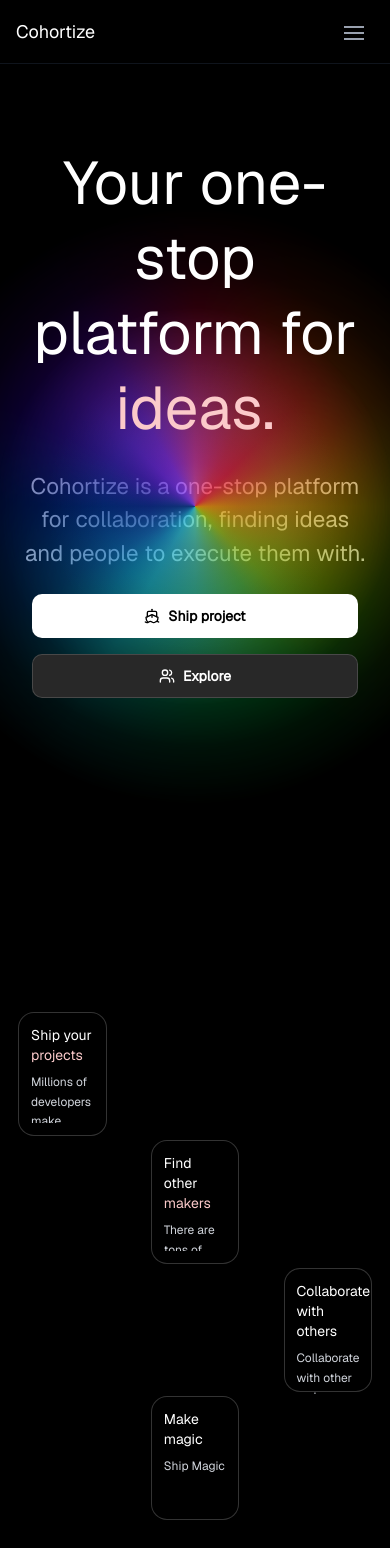
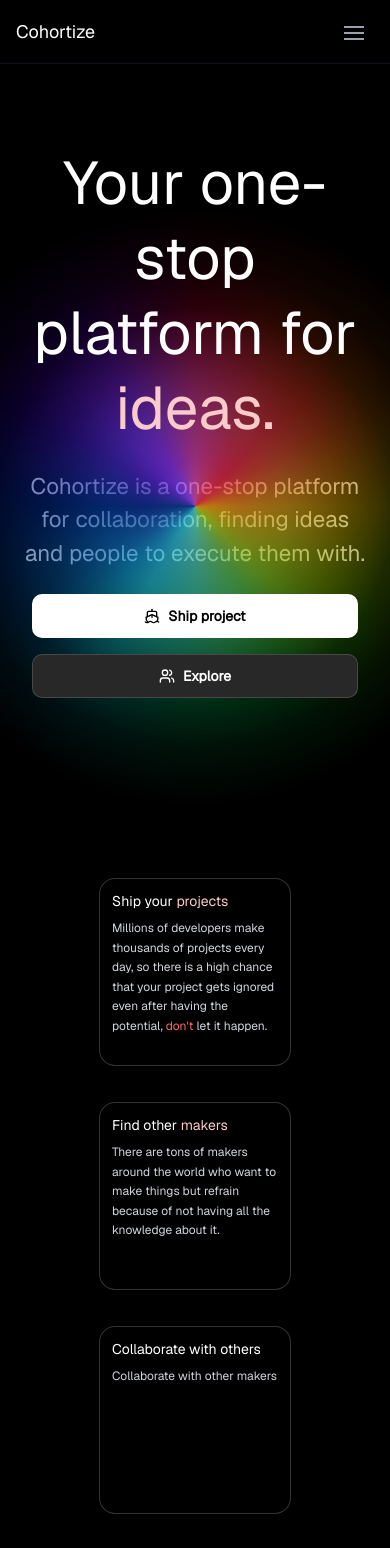
Before and after one commit to Cohortize/site, a React (Vite) app: page / in a window 390 px wide. Shown: the top 1548 px of the page. Built offline with nearby package versions, Linux system fonts and the light colour scheme.

Commit message:
made the positioning responsive

```diff
--- a/src/components/homepage/path.tsx
+++ b/src/components/homepage/path.tsx
@@ -309,33 +309,32 @@
     }, { scope: main, dependencies: [firstDone] });
     */
     return (
-<div
-    //ref={main}
-    className="min-h-screen w-full bg-black flex items-center px-4 sm:px-8 lg:px-16 xl:px-20 py-8 sm:py-16">
-        <div className="w-screen mx-auto flex flex-col lg:flex-col gap-0 sm:gap-0 lg:gap-0 xl:gap-0 justify-center items-center bg-red-800">
-            <div id="first-section" className="bg-black flex flex-row transition-all duration-500 ease-out w-full h-32 sm:h-48 md:h-56 lg:h-60 p-0.5">
-                <div className="bg-black rounded-2xl w-1/4 border border-white/20 p-3 sm:p-4 md:p-6 lg:p-8 flex flex-col justify-start">
+<div className="min-h-screen w-full bg-black flex items-center px-4 sm:px-8 lg:px-16 xl:px-20 py-8 sm:py-16">
+  <div className="w-screen mx-auto flex flex-col lg:flex-col gap-8 sm:gap-12 md:gap-8 lg:gap-0 xl:gap-0 justify-center items-center">
+    <div id="first-section" className="bg-black flex flex-row transition-all duration-500 ease-out w-full h-48 sm:h-56 md:h-48 lg:h-60 p-0.5">
+      <div className="bg-black rounded-2xl w-48 sm:w-56 md:w-48 lg:w-1/4 xl:w-1/4 aspect-square lg:aspect-auto border border-white/20 p-3 sm:p-4 md:p-6 lg:p-8 flex flex-col justify-start mx-auto lg:mx-0">
         <h3 className="text-white text-sm sm:text-base md:text-lg lg:text-xl xl:text-[1.3rem] font-medium mb-2 sm:mb-3 md:mb-4">
           Ship your <span className="text-[#fbcaca]">projects</span>
         </h3>
-                    <p className="text-gray-300 text-xs sm:text-sm md:text-base lg:text-base leading-relaxed overflow-hidden">
+        <p className="text-gray-300 text-xs sm:text-sm md:text-base lg:text-base leading-relaxed">
           Millions of developers make thousands of projects every day, so there is a high chance that your project gets ignored even after having the potential, <span className="text-red-400">don't</span> let it happen.
         </p>
       </div>
     </div>
 
-            <div className="bg-black h-32 sm:h-48 md:h-56 lg:h-60 w-full flex justify-center p-0.5 sm:p-0.5 md:p-0.5 lg:p-0.5 relative">
-                <div className="border border-white/20 rounded-2xl w-1/4 p-3 sm:p-4 md:p-6 lg:p-8 flex flex-col justify-start bg-black">
+    <div className="bg-black h-48 sm:h-56 md:h-48 lg:h-60 w-full flex justify-center p-0.5 sm:p-0.5 md:p-0.5 lg:p-0.5 relative">
+      <div className="border border-white/20 rounded-2xl w-48 sm:w-56 md:w-48 lg:w-1/4 xl:w-1/4 aspect-square lg:aspect-auto p-3 sm:p-4 md:p-6 lg:p-8 flex flex-col justify-start bg-black">
         <h3 className="text-white text-sm sm:text-base md:text-lg lg:text-xl xl:text-[1.3rem] font-medium mb-2 sm:mb-3 md:mb-4">
           Find other <span className="text-[#fbcaca]">makers</span>
         </h3>
-                    <p className="text-gray-300 text-xs sm:text-sm md:text-base lg:text-base leading-relaxed overflow-hidden">
+        <p className="text-gray-300 text-xs sm:text-sm md:text-base lg:text-base leading-relaxed">
           There are tons of makers around the world who want to make things but refrain because of not having all the knowledge about it.
         </p>
       </div>
     </div>
-            <div id="second-section" className="bg-black h-32 sm:h-48 md:h-56 lg:h-60 w-full flex justify-end p-0.5 sm:p-0.5 md:p-0.5 lg:p-0.5 relative">
-            <div className="border border-white/20 rounded-2xl w-1/4 p-3 sm:p-4 md:p-6 lg:p-8 flex flex-col justify-start bg-black">
+
+    <div id="second-section" className="bg-black h-48 sm:h-56 md:h-48 lg:h-60 w-full flex justify-end p-0.5 sm:p-0.5 md:p-0.5 lg:p-0.5 relative">
+      <div className="border border-white/20 rounded-2xl w-48 sm:w-56 md:w-48 lg:w-1/4 xl:w-1/4 aspect-square lg:aspect-auto p-3 sm:p-4 md:p-6 lg:p-8 flex flex-col justify-start bg-black mx-auto lg:mx-0">
         <h3 className="text-white text-sm sm:text-base md:text-lg lg:text-xl xl:text-[1.3rem] font-medium mb-2 sm:mb-3 md:mb-4">
           Collaborate with others
         </h3>
@@ -345,8 +344,8 @@
       </div>
     </div>
 
-            <div id="third-section" className="bg-black h-32 sm:h-48 md:h-56 lg:h-60 w-full flex justify-center p-0.5 sm:p-0.5 md:p-0.5 lg:p-0.5 relative">
-                <div className="border border-white/20 rounded-2xl w-1/4 p-3 sm:p-4 md:p-6 lg:p-8 flex flex-col justify-start bg-black">
+    <div id="third-section" className="bg-black h-48 sm:h-56 md:h-48 lg:h-60 w-full flex justify-center p-0.5 sm:p-0.5 md:p-0.5 lg:p-0.5 relative">
+      <div className="border border-white/20 rounded-2xl w-48 sm:w-56 md:w-48 lg:w-1/4 xl:w-1/4 aspect-square lg:aspect-auto p-3 sm:p-4 md:p-6 lg:p-8 flex flex-col justify-start bg-black">
         <h3 className="text-white text-sm sm:text-base md:text-lg lg:text-xl xl:text-[1.3rem] font-medium mb-2 sm:mb-3 md:mb-4">
           Make magic
         </h3>
```
Lines whose indentation alone changed are shown as unchanged.
